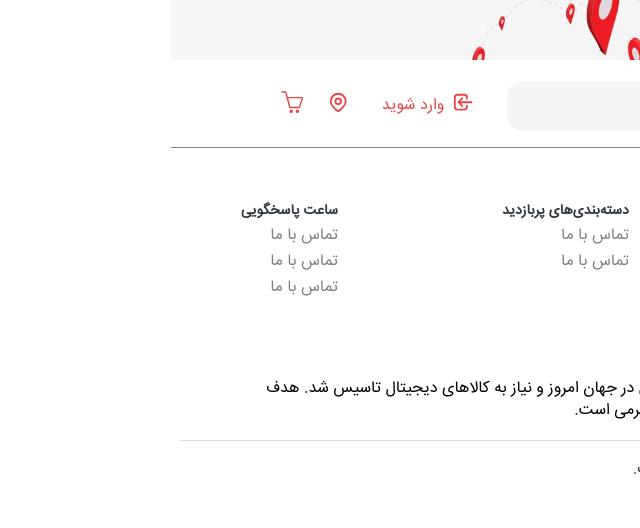
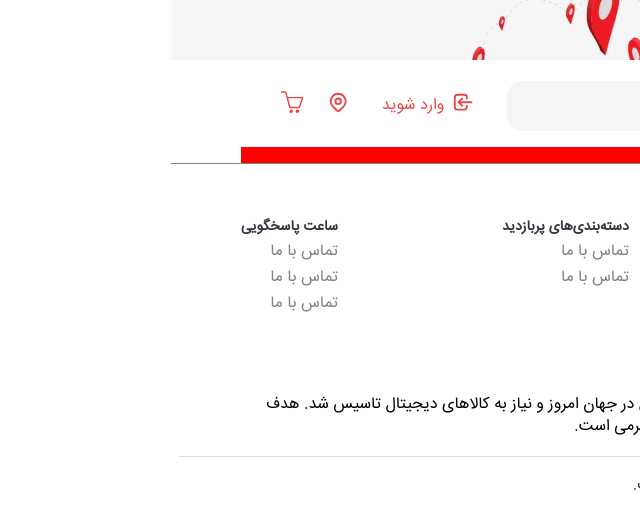
Before and after one commit to CodeLandGroup/digiland-front, a React (Create React App) app: page /categories in a window 1280 px wide. Shown: the top 528 px of the page, without its empty margins (640-1280 px from the left). Built offline with nearby package versions, Linux system fonts and the light colour scheme.

Commit message:
Create  the components of the category section

```diff
--- a/src/App.js
+++ b/src/App.js
@@ -8,6 +8,7 @@ export default function App() {
   let router = useRoutes(routes)
   return (
     <div className="App">
+      <HeaderComponent />
             {router}
       <FooterComponent />
     </div>
--- /dev/null
+++ b/src/components/Categories/CategorieComponent.jsx
@@ -0,0 +1,18 @@
+import { Grid } from '@mui/material'
+import React from 'react'
+
+export default function CategorieComponent() {
+  return (
+    <div className='categorie-section container'>
+        <Grid container>
+            <Grid item xs={3}  style={{ backgroundColor: 'green'}}>
+               xx
+            </Grid>
+            <Grid item xs={9} style={{ backgroundColor: 'red'}}>
+                bb
+            </Grid>
+
+        </Grid>
+    </div>
+  )
+}
--- a/src/pages/Categories/CategoriesPage.jsx
+++ b/src/pages/Categories/CategoriesPage.jsx
@@ -1,11 +1,12 @@
 import React from 'react'
+import CategorieComponent from '../../components/Categories/CategorieComponent'
 import HeaderComponent from '../../components/Header/HeaderComponent'
 
 export default function CategoriesPage() {
   return (
-   <>
-<HeaderComponent />
+    <>
+      <CategorieComponent />
 
-   </>
+    </>
   )
 }
--- a/src/pages/Home/Index.jsx
+++ b/src/pages/Home/Index.jsx
@@ -14,7 +14,6 @@ import HeaderComponent from '../../components/Header/HeaderComponent'
 export default function Home() {
     return (
         <>
-            <HeaderComponent />
             <HeaderSliderComponent />
             <PopularCategorieComponent />
             <GoldenOfferCopmonent />
```
Also changed, not shown: src/components/Categories/FilterCategorieComponent.jsx (added, +10 -0 lines), src/components/Categories/CategorieItemsComponent.jsx (added).
